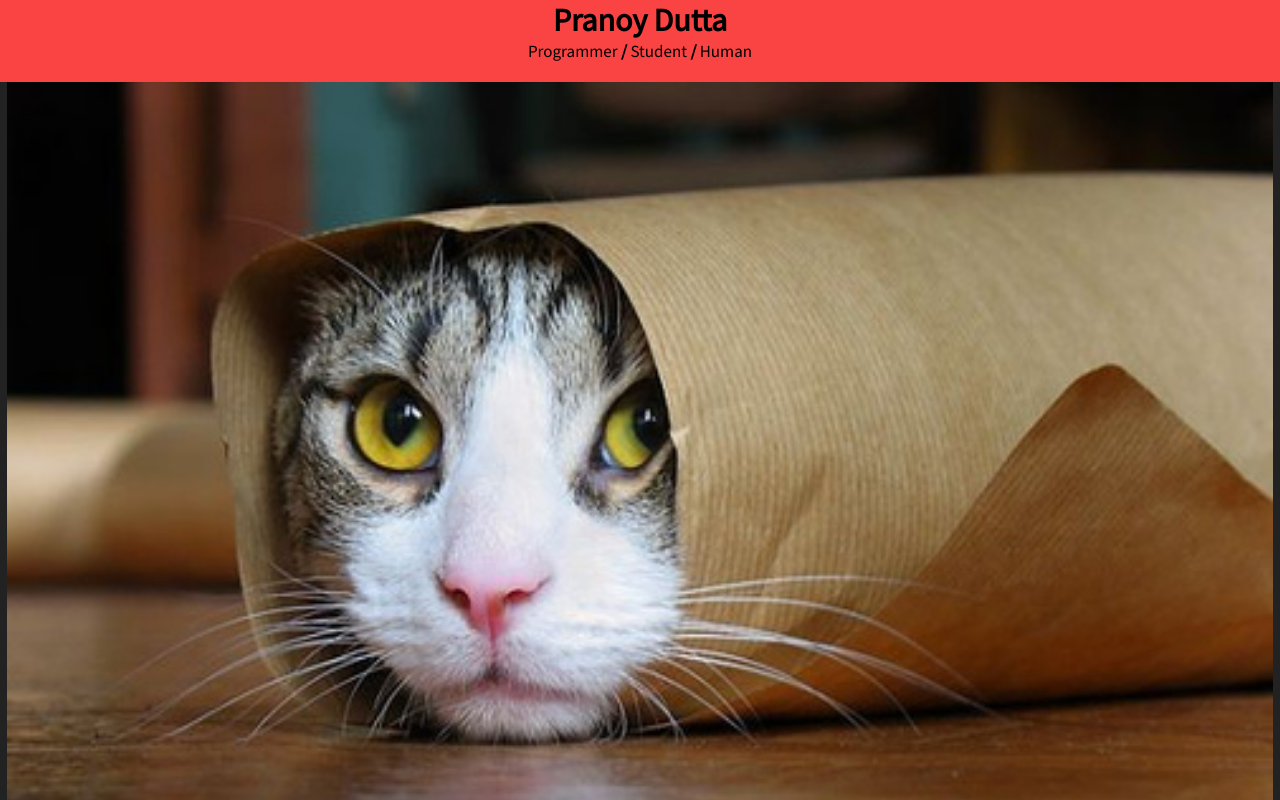
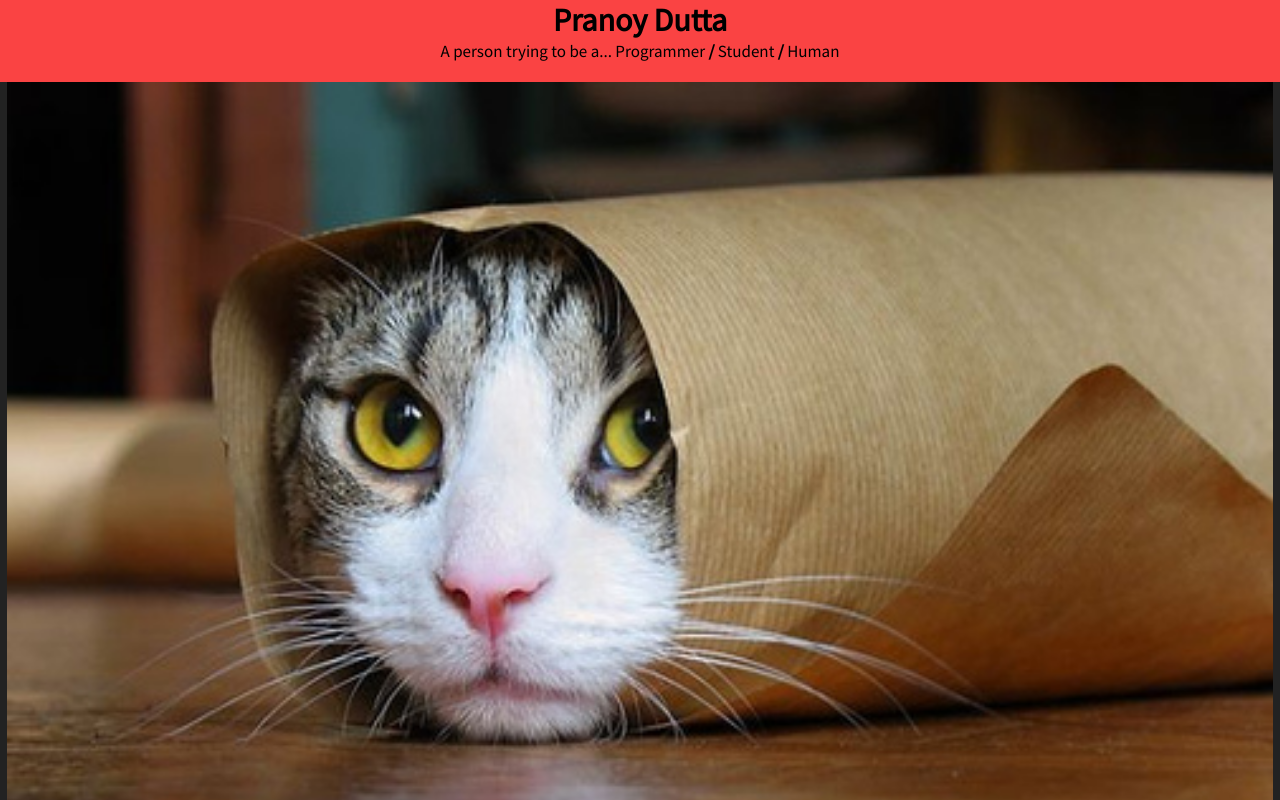
Before and after one commit to prydt/prydt.github.io, a plain HTML site: page index.html in a window 1280 px wide. Shown: the top 800 px of the page. Drawn offline with Linux system fonts and the light colour scheme.

Commit message:
added realistic comment - Pranoy

```diff
--- a/index.html
+++ b/index.html
@@ -7,7 +7,7 @@
 	<body>
 		<div class="heading">
 			<h1>Pranoy Dutta</h1>
-			<p id="sub">Programmer <b>/</b> Student <b>/</b> Human</p>
+			<p id="sub">A person trying to be a... Programmer <b>/</b> Student <b>/</b> Human</p>
 		</div>
 
 		<div class="background"></div>
```
